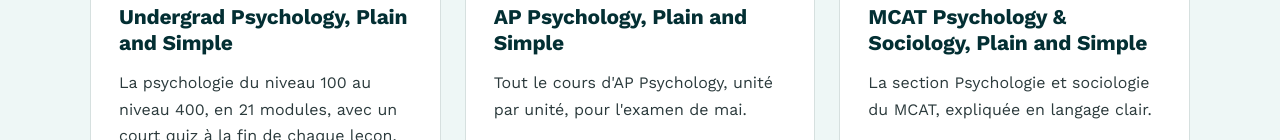
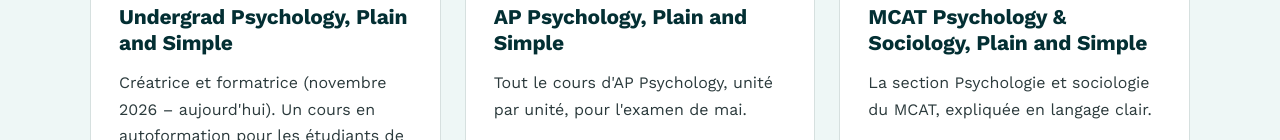
Before and after one commit to Nancy2710-labs/nancyaddo, a plain HTML site: page fr/index.html in a window 1280 px wide. Both pictures are taken after a click on the link "COURS". Shown: the part 660-800 px from the top of the page. Drawn offline with nearby package versions, Linux system fonts and the light colour scheme.

Commit message:
FR: course card matches merged wording
Co-Authored-By: Claude Sonnet 5.5 <noreply@anthropic.com>

```diff
--- a/fr/index.html
+++ b/fr/index.html
@@ -293,7 +293,7 @@
 <button type="button" data-filter="exam" aria-pressed="false">Préparation aux examens</button>
 </div></div>
 <div class="programs">
-<article class="program" data-cat="psychology"><span class="chip">Premier cycle</span><h3 lang="en">Undergrad Psychology, Plain and Simple</h3><p>La psychologie du niveau 100 au niveau 400, en 21 modules, avec un court quiz à la fin de chaque leçon.</p><div class="pmeta">66 leçons · Niveaux 100 à 400 · 6 leçons gratuites</div><div class="pfoot"><span class="price">À partir de 79 $<small>Paiement unique</small></span><a class="go" href="https://undergrad-psychology-plain-simple.pages.dev/" target="_blank" rel="noopener">Voir le cours</a></div></article>
+<article class="program" data-cat="psychology"><span class="chip">Premier cycle</span><h3 lang="en">Undergrad Psychology, Plain and Simple</h3><p>Créatrice et formatrice (novembre 2026 – aujourd'hui). Un cours en autoformation pour les étudiants de premier cycle en psychologie du monde entier : niveaux 100 à 400 en langage clair, avec des quiz à correction automatique, de courtes vidéos pédagogiques et un certificat de réussite.</p><div class="pmeta">66 leçons · 21 modules · 6 leçons gratuites</div><div class="pfoot"><span class="price">À partir de 79 $<small>Standard (niveaux 100–200) 79 $ · Avancé (niveaux 300–400) 149 $</small></span><a class="go" href="https://undergrad-psychology-plain-simple.pages.dev/" target="_blank" rel="noopener">Voir le cours</a></div><div class="links"><a href="https://buy.stripe.com/14A14n8wy9eXduKft7fMA00" target="_blank" rel="noopener">S'inscrire : Standard 79 $</a><a href="https://buy.stripe.com/aFa8wP146dvdgGW6WBfMA01" target="_blank" rel="noopener">S'inscrire : Avancé 149 $</a></div></article>
 <article class="program new" data-cat="exam"><span class="chip">AP Psychology</span><h3 lang="en">AP Psychology, Plain and Simple</h3><p>Tout le cours d'AP Psychology, unité par unité, pour l'examen de mai.</p><div class="pmeta">45 leçons · 9 unités · 6 leçons gratuites</div><div class="pfoot"><span class="price">49 $<small>Paiement unique</small></span><a class="go" href="https://undergrad-psychology-plain-simple.pages.dev/ap-psychology.html" target="_blank" rel="noopener">Voir le cours</a></div></article>
 <article class="program new" data-cat="exam"><span class="chip">MCAT</span><h3 lang="en">MCAT Psychology &amp; Sociology, Plain and Simple</h3><p>La section Psychologie et sociologie du MCAT, expliquée en langage clair.</p><div class="pmeta">45 leçons · 9 unités · 6 leçons gratuites</div><div class="pfoot"><span class="price">99 $<small>Paiement unique</small></span><a class="go" href="https://undergrad-psychology-plain-simple.pages.dev/mcat-psychology.html" target="_blank" rel="noopener">Voir le cours</a></div></article>
 <article class="program new" data-cat="exam"><span class="chip">GRE</span><h3 lang="en">GRE Prep, Plain and Simple</h3><p>Tout le GRE General Test : lecture, vocabulaire, mathématiques et rédaction.</p><div class="pmeta">45 leçons · 9 unités · 6 leçons gratuites</div><div class="pfoot"><span class="price">199 $<small>Paiement unique</small></span><a class="go" href="https://undergrad-psychology-plain-simple.pages.dev/gre-prep.html" target="_blank" rel="noopener">Voir le cours</a></div></article>
```
